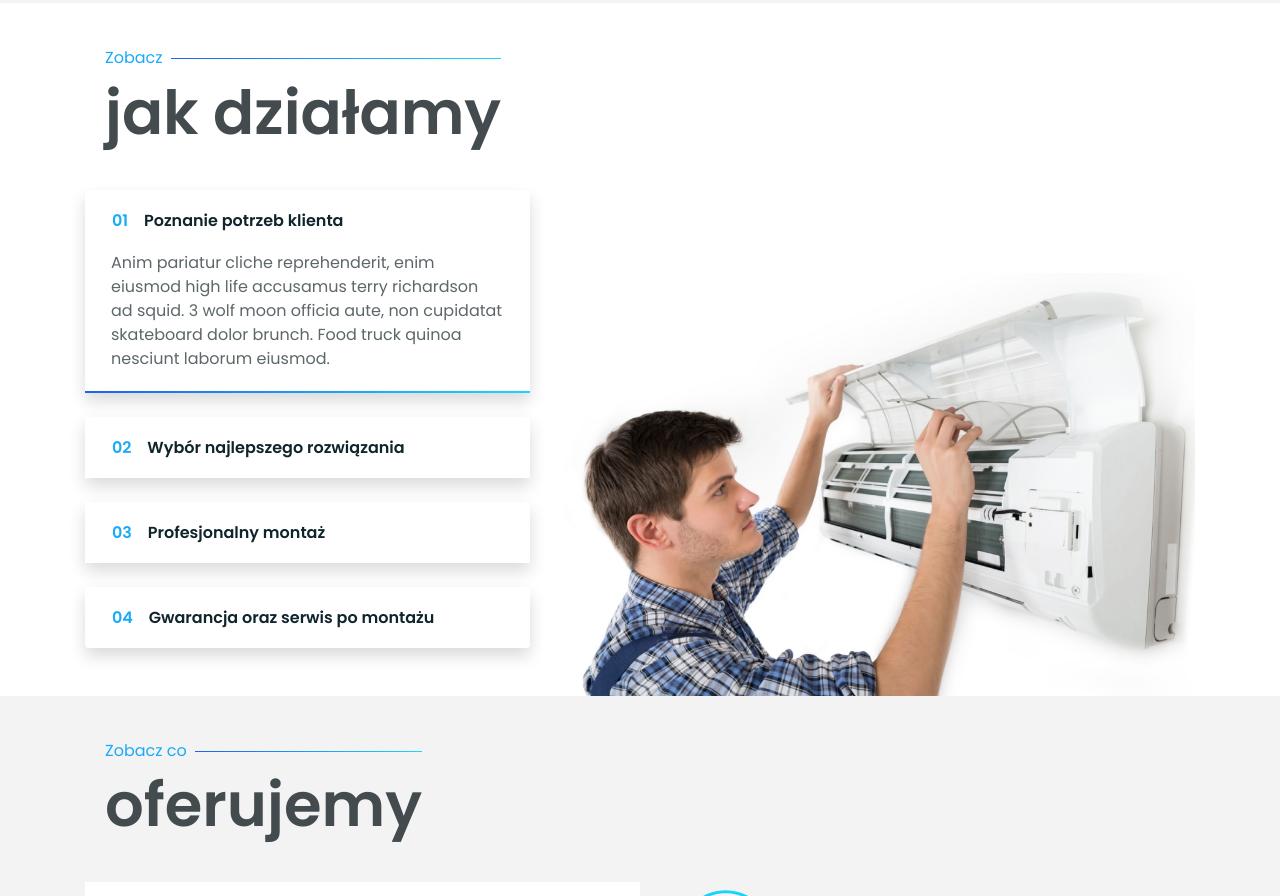
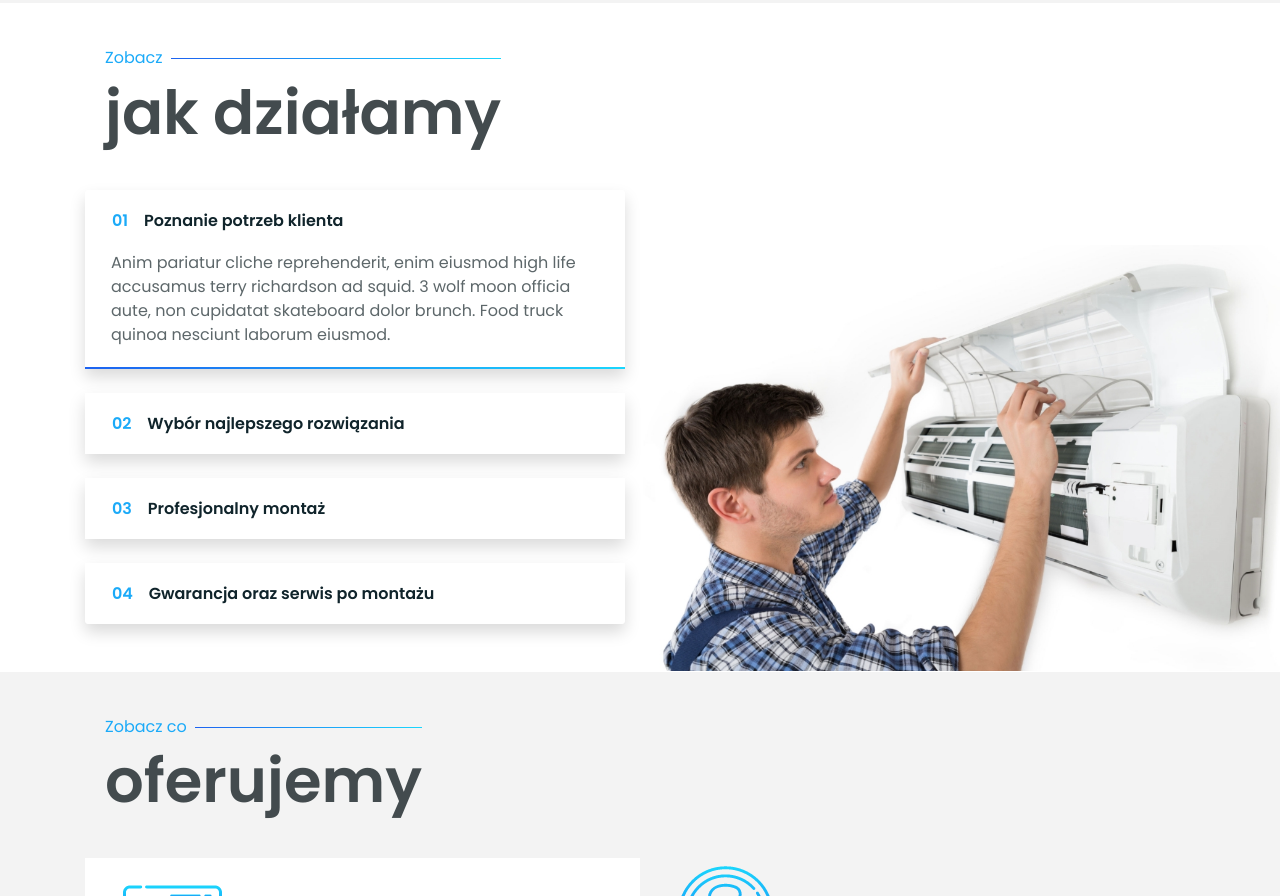
Before and after one commit to KrystianRysnik/x13-website, a website built with webpack: page src/index.html in a window 1280 px wide. Shown: the part 1733-2629 px from the top of the page. Built offline with nearby package versions, Linux system fonts and the light colour scheme.

Commit message:
change img tag into background image

```diff
--- a/src/index.html
+++ b/src/index.html
@@ -159,7 +159,7 @@
           </div>
         </div>
         <div class="row">
-          <div class="col-md-5 pb-4">
+          <div class="col-md-6 pb-4">
             <div class="accordion" id="accordionExample">
               <div class="card mb-4 shadow border-0">
                 <div class="our-work__card-header card-header" id="headingOne">
@@ -170,7 +170,6 @@
                     </button>
                   </h3>
                 </div>
-
                 <div id="collapseOne" class="collapse show" aria-labelledby="headingOne"
                   data-parent="#accordionExample">
                   <div class="our-work__card-body card-body">
@@ -237,9 +236,6 @@
                 </div>
               </div>
             </div>
-          </div>
-          <div class="col-md-7 d-flex align-items-end">
-            <img src="./images/content/liss.jpg" alt="Jak działamy" />
           </div>
         </div>
       </div>
--- a/src/scss/layout/_our-work.scss
+++ b/src/scss/layout/_our-work.scss
@@ -31,3 +31,12 @@
     background: $white;
   }
 }
+
+@media (min-width: 768px) {
+  .our-work {
+    background: url('../images/content/liss.jpg');
+    background-repeat: no-repeat;
+    background-position: right bottom;
+    background-size: 50% auto;
+  }
+}
```
